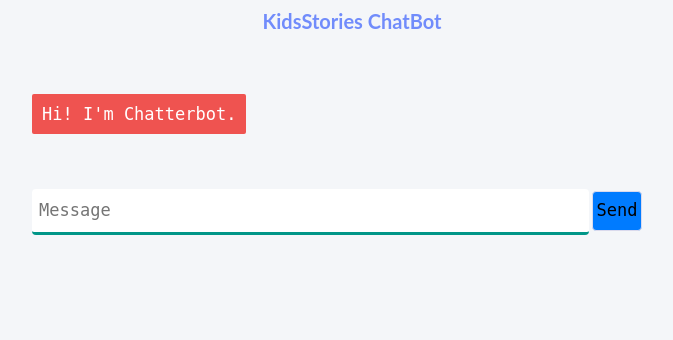
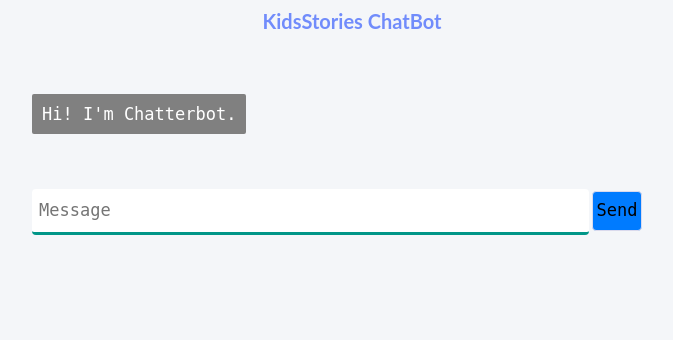
Before and after one commit to vahiwe/chatbot_for_KidsStories, a Flask app: template templates/index.html in a window 1280 px wide. Shown: the part 80-420 px from the top of the page, without its empty margins (288-961 px from the left). Run offline with Flask 2, Linux system fonts and the light colour scheme; the template is opened without the code that fills it, so the values that code supplies are empty; some libraries are stand-ins or nearby versions.

Commit message:
Add Style

```diff
--- a/static/style.css
+++ b/static/style.css
@@ -49,8 +49,8 @@ h3 {
     padding: 3px;
     font-family: monospace;
     font-size: 17px;
-	height:40px;
-    width:50px;
+    height: 40px;
+    width: 50px;
 }
 
 .userText {
@@ -62,7 +62,7 @@ h3 {
 }
 
 .userText span {
-    background-color: #009688;
+    background-color: #404040;
     padding: 10px;
     border-radius: 2px;
 }
@@ -76,7 +76,7 @@ h3 {
 }
 
 .botText span {
-    background-color: #EF5350;
+    background-color: #808080;
     padding: 10px;
     border-radius: 2px;
 }
```
